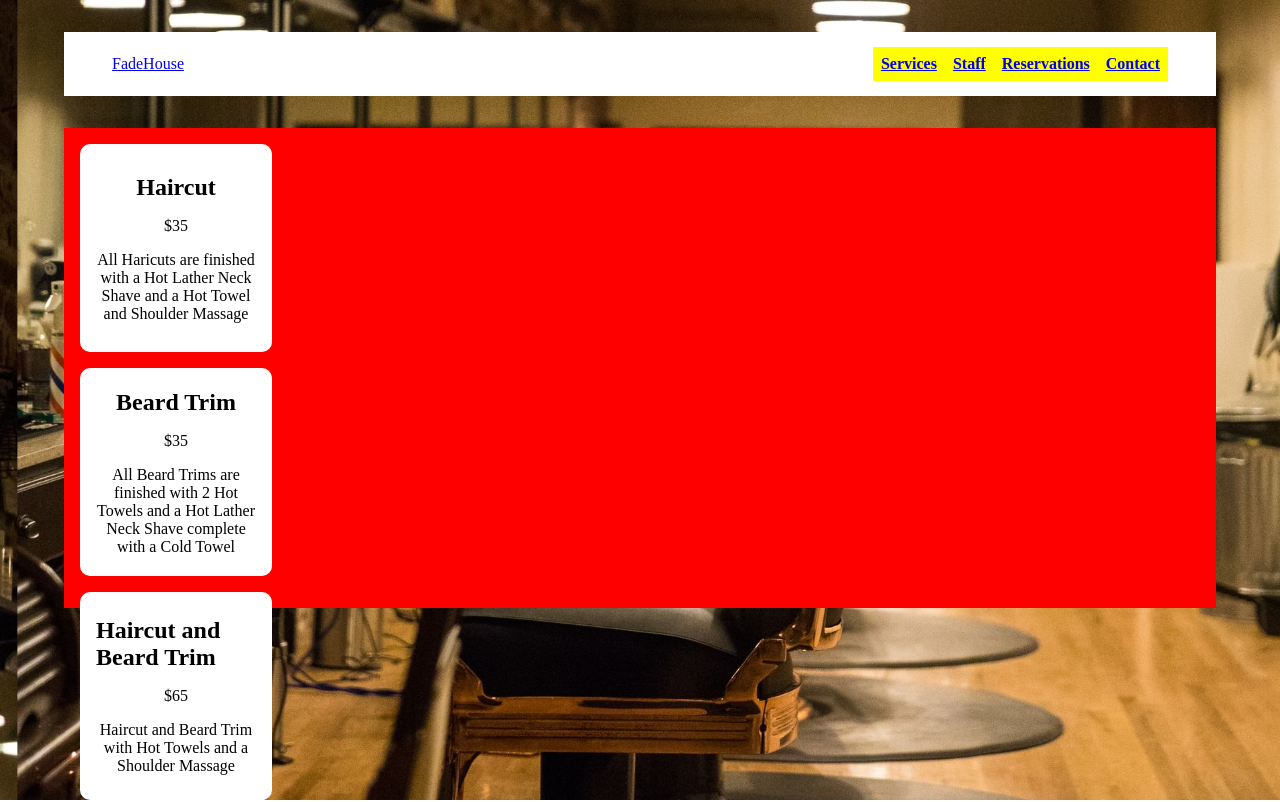
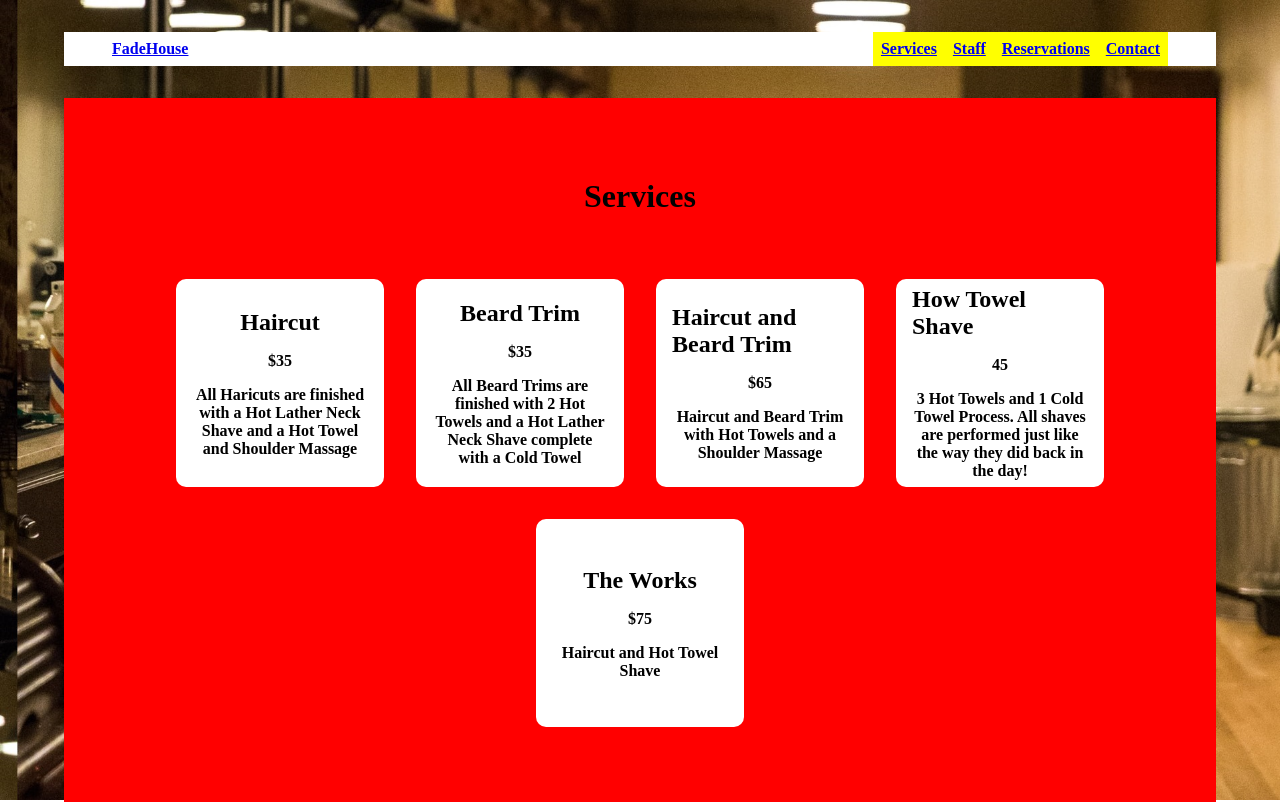
Before and after one commit to RoycePdev/BarberShopSite, a React (Create React App) app: page /Services in a window 1280 px wide. Shown: the top 802 px of the page. Built offline with nearby package versions, Linux system fonts and the light colour scheme.

Commit message:
added services components

```diff
--- a/src/components/Services.jsx
+++ b/src/components/Services.jsx
@@ -39,6 +39,8 @@ export const Services = () => {
 
   return (
     <div className='services-container'>
+      <h1>Services</h1>
+      <div className="service-card-container">
       {services.map((service) => (
         <Service
           key={service.name}
@@ -47,6 +49,7 @@ export const Services = () => {
           description={service.description}
         />
       ))}
+      </div>
     </div>
   )
 }
--- a/src/stylesheets/landing-style.css
+++ b/src/stylesheets/landing-style.css
@@ -2,6 +2,7 @@
   margin: 0;
   padding: 0;
   box-sizing: border-box;
+  font-weight: bold;
 }
 
 .landing-backdrop {
@@ -39,13 +40,7 @@ nav ul li {
 
 .landing-info-container {
   width: 90%;
-  height: 30rem;
   margin-top: 2rem;
   background-color: red;
-}
-
-.res {
-  height: 100%;
-  width: 100%;
-  background-color: red;
+  padding: 5rem 3rem;
 }/*# sourceMappingURL=landing-style.css.map */
--- a/src/stylesheets/landing-style.scss
+++ b/src/stylesheets/landing-style.scss
@@ -46,14 +46,7 @@ nav {
 
 .landing-info-container {
   width: 90%;
-  height: 30rem;
   margin-top: 2rem;
   background-color: red;
-
+  padding: 5rem 3rem;
 }
-
-.res {
-  height: 100%;
-  width: 100%;
-  background-color: red;
-}
--- a/src/stylesheets/services.css
+++ b/src/stylesheets/services.css
@@ -1,10 +1,29 @@
+.services-container {
+  height: 100%;
+  width: 100%;
+  display: flex;
+  flex-direction: column;
+  flex-: wrap;
+  align-items: center;
+  justify-content: center;
+}
+.services-container h1 {
+  margin-bottom: 3rem;
+}
+
+.service-card-container {
+  display: flex;
+  justify-content: center;
+  flex-wrap: wrap;
+}
+
 .service-card {
   display: flex;
   justify-content: center;
   align-items: center;
   flex-direction: column;
   height: 13rem;
-  width: 12rem;
+  width: 13rem;
   background: white;
   margin: 1rem;
   padding: 1rem;
--- a/src/stylesheets/services.scss
+++ b/src/stylesheets/services.scss
@@ -1,10 +1,30 @@
+.services-container {
+  height: 100%;
+  width: 100%;
+  display: flex;
+  flex-direction: column;
+  flex-: wrap;
+  align-items: center;
+  justify-content: center;
+
+  h1 {
+    margin-bottom: 3rem;
+  }
+}
+
+.service-card-container {
+  display: flex;
+  justify-content: center;
+  flex-wrap: wrap;
+}
+
 .service-card {
   display: flex;
   justify-content: center;
   align-items: center;
   flex-direction: column;
   height: 13rem;
-  width: 12rem;
+  width: 13rem;
   background: white;
   margin: 1rem;
   padding: 1rem;
```
Also changed, not shown: src/stylesheets/staff.scss (added), 2 other files (tests, documents, lock files or other folders).
